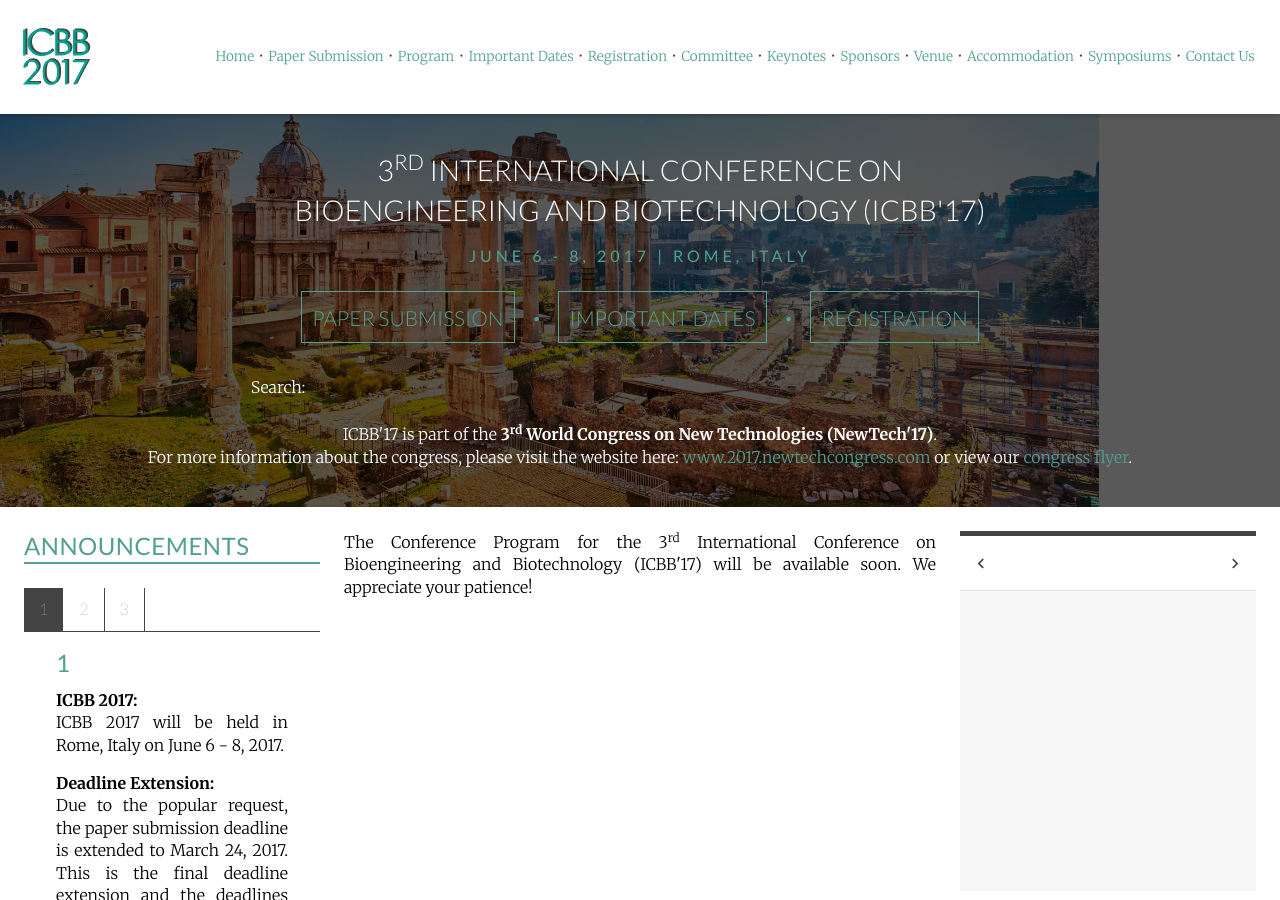
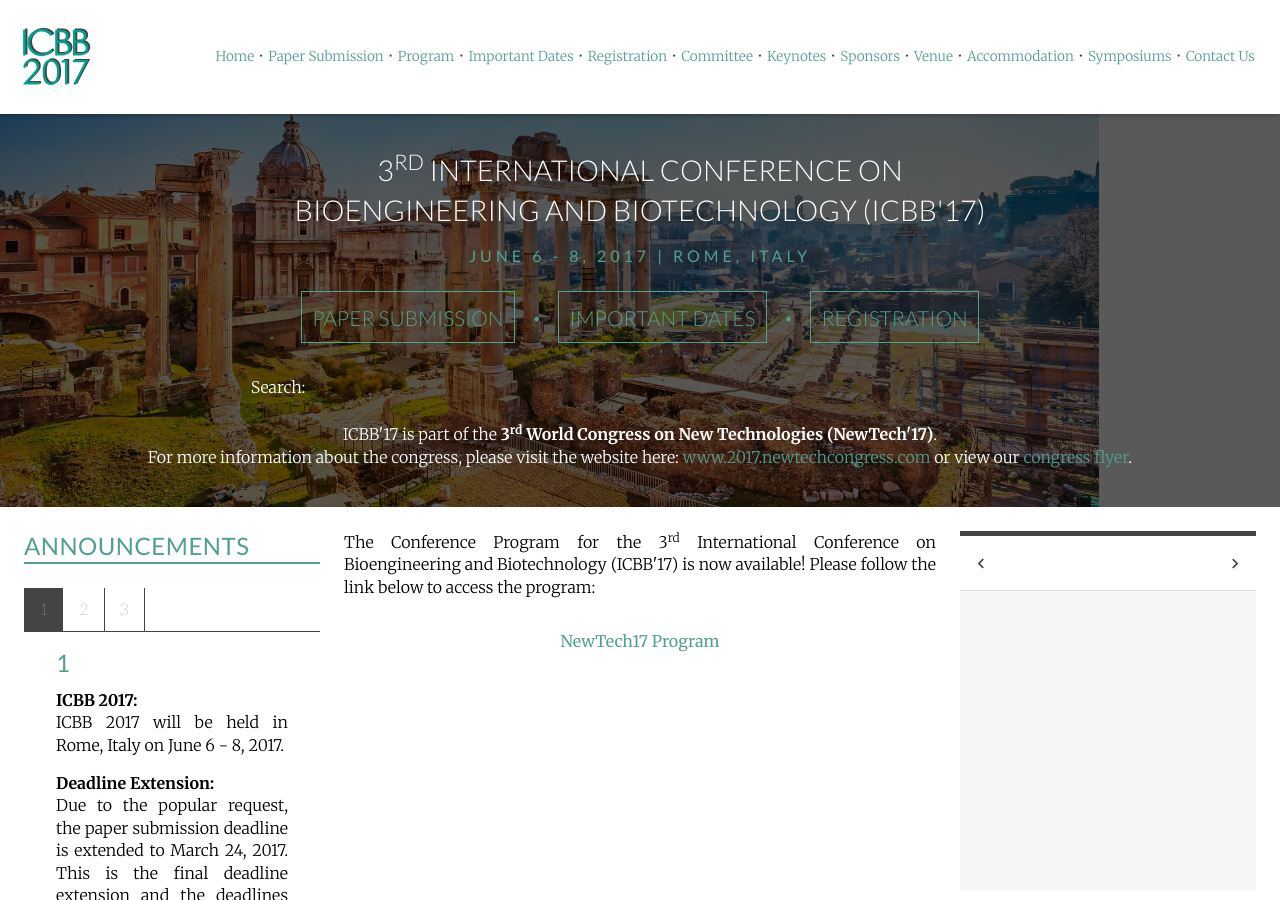
Before and after one commit to intaset/bbseries, a Jekyll site: the page built from program.html, in a window 1280 px wide and 900 px high. Built offline with Jekyll 4.4.1, drawn with Linux system fonts in a browser that asks for light colours; nearby versions of some CDN libraries; Markdown is read by kramdown in place of the engine named in the settings; comment, search, counter and statistics services are not loaded.

Commit message:
added program

```diff
--- a/program.html
+++ b/program.html
@@ -7,6 +7,11 @@
 
 <div class="unit unit-s-1 unit-m-1-4-1 unit-l-1-4-1">
   <div class="unit-spacer content">
-    <p class="body">The Conference Program for the 3<sup>rd</sup> International Conference on Bioengineering and Biotechnology (ICBB'17) will be available soon. We appreciate your patience!</p>
+    <!-- <p class="body">The Conference Program for the 3<sup>rd</sup> International Conference on Bioengineering and Biotechnology (ICBB'17) will be available soon. We appreciate your patience!</p> -->
+
+
+     <p class="body">The Conference Program for the 3<sup>rd</sup> International Conference on Bioengineering and Biotechnology (ICBB'17) is now available! Please follow the link below to access the program:</p>
+
+    <p align="center"><a href="../NewTech17_Program.pdf" class="body-link">NewTech17 Program</a></p>
   </div>
   </div>
```
Also changed, not shown: 1 other file.
